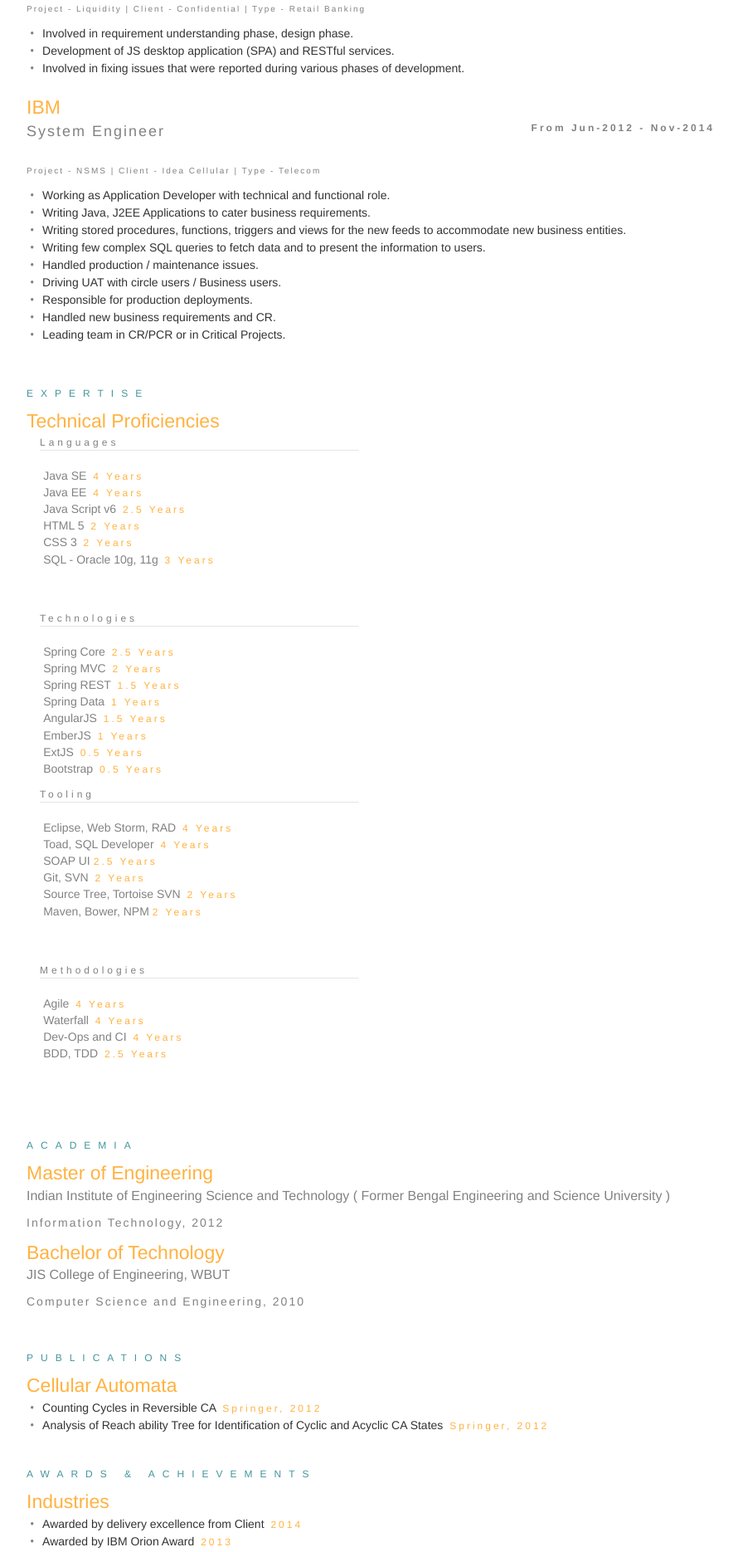
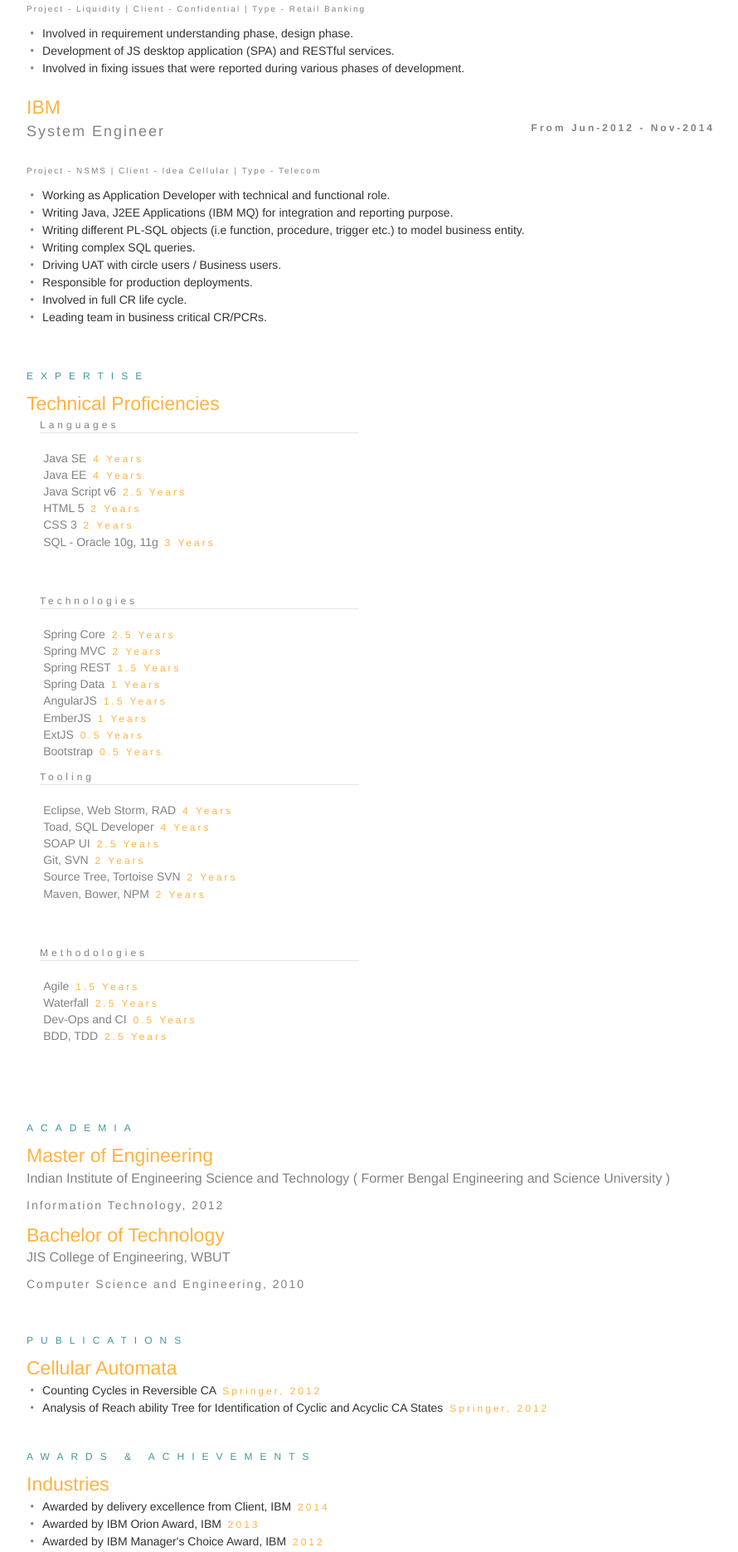
Before and after one commit to avikjis27/avikjis27.github.io, a Jekyll site: the page built from work.html, in a window 1280 px wide. Shown: the part 564-2434 px from the top of the page at 83% size, without its empty margins (193-1083 px from the left). Built offline with Jekyll 4.4.1, drawn with Linux system fonts in a browser that asks for light colours; nearby versions of some CDN libraries; some web fonts are replaced; some of the changed text lies outside the part shown.

```diff
--- a/_includes/head.html
+++ b/_includes/head.html
@@ -44,6 +44,18 @@
     });
 });
 </script>
+<!-- Google Analytics tracking code -->
+
+<script>
+  (function(i,s,o,g,r,a,m){i['GoogleAnalyticsObject']=r;i[r]=i[r]||function(){
+  (i[r].q=i[r].q||[]).push(arguments)},i[r].l=1*new Date();a=s.createElement(o),
+  m=s.getElementsByTagName(o)[0];a.async=1;a.src=g;m.parentNode.insertBefore(a,m)
+  })(window,document,'script','//www.google-analytics.com/analytics.js','ga');
+
+  ga('create', 'UA-71006820-1', 'auto');
+  ga('send', 'pageview');
+
+</script>
 
 
 
--- a/_sass/_about.scss
+++ b/_sass/_about.scss
@@ -1,10 +1,19 @@
-my_images{
+.my_images{
+
+    background: url("/images/about_image.jpg") no-repeat;
+    background-size: 100%;
+    height: 22em;
+    width: 14em;
+    margin-top: 4em;
+    transform: rotate(-7deg);
+
+
 
 }
 
 .about_me{
   h3{
-    color: $brand-color;
+    color: $brand-color-sec;
     font-family: 'Cedarville Cursive', cursive;
   }
 
--- a/_sass/_layout.scss
+++ b/_sass/_layout.scss
@@ -197,7 +197,7 @@
 
 .post-meta {
     font-size: $small-font-size;
-    color: $grey-color;
+    color:$brand-color-sec;
     letter-spacing: 4px;
 
 
@@ -250,6 +250,7 @@
 .post-link{
   width: 15em;
   text-overflow: ellipsis;
+
 }
 .post-title {
     font-size: 42px;
--- a/about.html
+++ b/about.html
@@ -6,8 +6,9 @@
 <article>
   <div class='container-fluid'>
     <div class='row'>
-      <div class='col-md-5'>
-        <div class="my_images"></div>
+      <div class='col-md-5 hidden-sm hidden-xs'>
+        <div class="my_images animated fadeIn"></div>
+
       </div>
       <div class='col-md-7 about_me'>
           <h3>Hello !</h3>
--- a/work.html
+++ b/work.html
@@ -51,14 +51,13 @@
 <div class="company-resp">
 <ul>
   <li>Working as Application Developer with technical and functional role.</li>
-<li>Writing Java, J2EE Applications to cater business requirements.</li>
-<li>Writing stored procedures, functions, triggers and views for the new feeds to accommodate new business entities.</li>
-<li>Writing few complex SQL queries to fetch data and to present the information to users.</li>
-<li>Handled production / maintenance issues.</li>
+<li>Writing Java, J2EE Applications (IBM MQ) for integration and reporting purpose.</li>
+<li>Writing different PL-SQL objects (i.e function, procedure, trigger etc.) to model business entity.</li>
+<li>Writing complex SQL queries.</li>
 <li>Driving UAT with circle users / Business users.</li>
 <li>Responsible for production deployments.</li>
-<li>Handled new business requirements and CR.</li>
-<li>Leading team in CR/PCR or in Critical Projects.</li>
+<li>Involved in full CR life cycle.</li>
+<li>Leading team in business critical CR/PCRs.</li>
 
 </ul>
 </div>
@@ -104,10 +103,10 @@
       <ul>
         <li>Eclipse, Web Storm, RAD <span class="time">4 Years</span></li>
         <li>Toad, SQL Developer <span class="time">4 Years</span></li>
-        <li>SOAP UI<span class="time">2.5 Years</span></li>
+        <li>SOAP UI <span class="time">2.5 Years</span></li>
         <li>Git, SVN <span class="time">2 Years</span></li>
         <li>Source Tree, Tortoise SVN <span class="time">2 Years</span></li>
-        <li>Maven, Bower, NPM<span class="time">2 Years</span></li>
+        <li>Maven, Bower, NPM <span class="time">2 Years</span></li>
       </ul>
     </fieldset>
   </div>
@@ -115,9 +114,9 @@
     <fieldset>
       <legend>Methodologies</legend>
       <ul>
-        <li>Agile <span class="time">4 Years</span></li>
-        <li>Waterfall <span class="time">4 Years</span></li>
-        <li>Dev-Ops and CI <span class="time">4 Years</span></li>
+        <li>Agile <span class="time">1.5 Years</span></li>
+        <li>Waterfall <span class="time">2.5 Years</span></li>
+        <li>Dev-Ops and CI <span class="time">0.5 Years</span></li>
         <li>BDD, TDD <span class="time">2.5 Years</span></li>
 
       </ul>
@@ -146,9 +145,9 @@
 <div class="header wp wpL">AWARDS & ACHIEVEMENTS </div>
 <div class="company-header">Industries</div>
 <ul>
-  <li>Awarded by delivery excellence from Client <span class="time">2014</span></li>
-  <li>Awarded by IBM Orion Award <span class="time">2013</span></li>
-  <li>Awarded by IBM Manager's Choice Award <span class="time">2012</span></li>
+  <li>Awarded by delivery excellence from Client, IBM <span class="time">2014</span></li>
+  <li>Awarded by IBM Orion Award, IBM <span class="time">2013</span></li>
+  <li>Awarded by IBM Manager's Choice Award, IBM <span class="time">2012</span></li>
 </ul>
 <div class="company-header">Academics</div>
 <ul>
```
